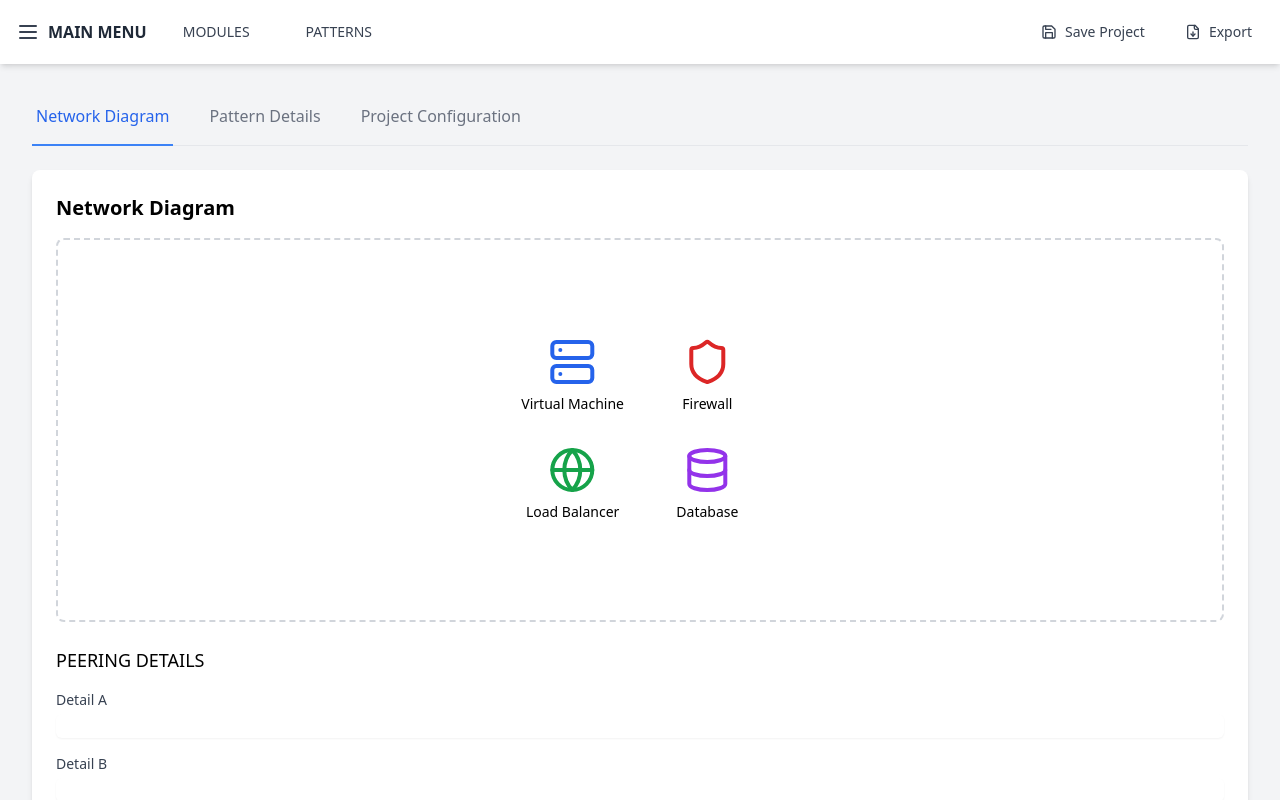
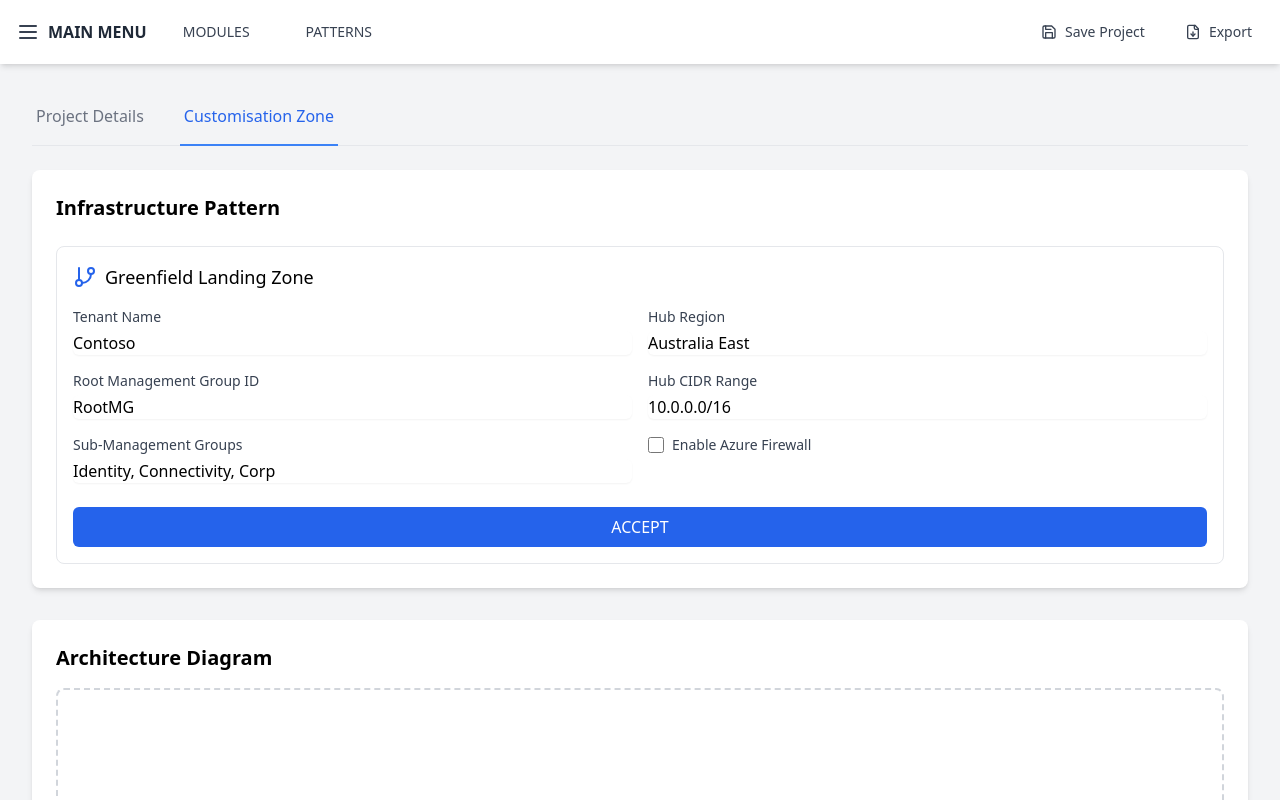
Before and after one commit to charliekw411/DMM, a React (Vite) app: page / in a window 1280 px wide. Shown: the top 800 px of the page. Built offline with nearby package versions, Linux system fonts and the light colour scheme.

Commit message:
ui: fix up Customization Zone page to include pattern input form and create diagram functionality

```diff
--- a/src/App.tsx
+++ b/src/App.tsx
@@ -16,6 +16,16 @@ function App() {
           <div className="border-b border-gray-200">
             <nav className="-mb-px flex space-x-8">
               <button
+                onClick={() => setActiveTab('config')}
+                className={`${
+                  activeTab === 'config'
+                    ? 'border-blue-500 text-blue-600'
+                    : 'border-transparent text-gray-500 hover:text-gray-700 hover:border-gray-300'
+                } whitespace-nowrap py-4 px-1 border-b-2 font-medium`}
+              >
+                Project Details
+              </button>
+              <button
                 onClick={() => setActiveTab('network')}
                 className={`${
                   activeTab === 'network'
@@ -23,27 +33,7 @@ function App() {
                     : 'border-transparent text-gray-500 hover:text-gray-700 hover:border-gray-300'
                 } whitespace-nowrap py-4 px-1 border-b-2 font-medium`}
               >
-                Network Diagram
-              </button>
-              <button
-                onClick={() => setActiveTab('patterns')}
-                className={`${
-                  activeTab === 'patterns'
-                    ? 'border-blue-500 text-blue-600'
-                    : 'border-transparent text-gray-500 hover:text-gray-700 hover:border-gray-300'
-                } whitespace-nowrap py-4 px-1 border-b-2 font-medium`}
-              >
-                Pattern Details
-              </button>
-              <button
-                onClick={() => setActiveTab('config')}
-                className={`${
-                  activeTab === 'config'
-                    ? 'border-blue-500 text-blue-600'
-                    : 'border-transparent text-gray-500 hover:text-gray-700 hover:border-gray-300'
-                } whitespace-nowrap py-4 px-1 border-b-2 font-medium`}
-              >
-                Project Configuration
+                Customisation Zone
               </button>
             </nav>
           </div>
--- a/src/components/network/NetworkDiagram.tsx
+++ b/src/components/network/NetworkDiagram.tsx
@@ -1,90 +1,241 @@
 "use client";
 
-import React from 'react';
-import { Server, Shield, Globe, Database } from 'lucide-react';
+/**
+ * Fixes:
+ * 1. Form state now survives tab‑switches: PatternDetails initialises its local
+ *    state from any existing `config` in context.
+ * 2. ACCEPT sets the config and you immediately see the diagram update.
+ * 3. Only ONE PatternDetails export now – remove duplicate external file.
+ */
 
-// NOTE: original import block preserved; no extra libraries added.
+import React, {
+  useState,
+  createContext,
+  useContext,
+  useEffect,
+  ReactNode,
+} from "react";
+import {
+  GitBranch,
+  Globe,
+  Database,
+  Shield as FirewallIcon,
+  Server,
+} from "lucide-react";
 
-const NetworkDiagram = () => {
-  /**
-   * State controlling whether the VM‑configuration modal is visible.
-   */
-  const [vmOpen, setVmOpen] = React.useState(false);
+/* -------------------------------------------------------------------------- */
+/*                              Shared Context                                */
+/* -------------------------------------------------------------------------- */
 
-  const closeVm = () => setVmOpen(false);
-  const openVm = () => setVmOpen(true);
+type LandingZoneConfig = {
+  tenantName: string;
+  rootMG: string;
+  subMGs: string;
+  hubRegion: string;
+  hubCIDR: string;
+  firewallEnabled: boolean;
+};
+
+const defaultConfig: LandingZoneConfig = {
+  tenantName: "Contoso",
+  rootMG: "RootMG",
+  subMGs: "Identity, Connectivity, Corp",
+  hubRegion: "Australia East",
+  hubCIDR: "10.0.0.0/16",
+  firewallEnabled: false,
+};
+
+const LandingZoneContext = createContext<{
+  config: LandingZoneConfig | null;
+  setConfig: (c: LandingZoneConfig) => void;
+}>({
+  config: null,
+  /* eslint-disable-next-line @typescript-eslint/no-empty-function */
+  setConfig: () => {},
+});
+
+const useLandingZone = () => useContext(LandingZoneContext);
+
+const LandingZoneProvider: React.FC<{ children: ReactNode }> = ({ children }) => {
+  const [config, setConfig] = useState<LandingZoneConfig | null>(null);
+  return (
+    <LandingZoneContext.Provider value={{ config, setConfig }}>
+      {children}
+    </LandingZoneContext.Provider>
+  );
+};
+
+/* -------------------------------------------------------------------------- */
+/*                             PatternDetails UI                              */
+/* -------------------------------------------------------------------------- */
+
+const PatternDetails: React.FC = () => {
+  const { config, setConfig } = useLandingZone();
+
+  // 1️⃣  Initialise local form from existing config or defaults
+  const [form, setForm] = useState<LandingZoneConfig>(config ?? defaultConfig);
+
+  useEffect(() => {
+    // Keep form in sync if config changes elsewhere
+    if (config) setForm(config);
+  }, [config]);
+
+  const onChange =
+    (field: keyof LandingZoneConfig) =>
+    (e: React.ChangeEvent<HTMLInputElement | HTMLTextAreaElement>) => {
+      setForm((prev) => ({
+        ...prev,
+        [field]: field === "firewallEnabled" ? (e.target as HTMLInputElement).checked : e.target.value,
+      }));
+    };
+
+  const accept = () => {
+    setConfig(form);
+  };
 
   return (
     <div className="bg-white p-6 rounded-lg shadow-md">
-      <h2 className="text-xl font-semibold mb-4">Network Diagram</h2>
+      <h2 className="text-xl font-semibold mb-6">Infrastructure Pattern</h2>
 
-      {/* ───────────────────────── Diagram Canvas ───────────────────────── */}
-      <div className="relative h-96 border-2 border-dashed border-gray-300 rounded-lg p-4">
-        <div className="absolute top-1/2 left-1/2 -translate-x-1/2 -translate-y-1/2">
-          <div className="grid grid-cols-2 gap-8">
-            {/* ─── Virtual Machine ────────────────────────────────────────── */}
-            <div className="flex flex-col items-center select-none cursor-pointer" onClick={openVm}>
-              <Server className="h-12 w-12 text-blue-600" />
-              <span className="mt-2 text-sm">Virtual Machine</span>
-            </div>
+      {/* Only Greenfield for brevity */}
+      <div className="border rounded-lg p-4 hover:border-blue-500 transition-colors md:col-span-2">
+        <div className="flex items-center mb-4">
+          <GitBranch className="h-6 w-6 text-blue-600 mr-2" />
+          <h3 className="text-lg font-medium">Greenfield Landing Zone</h3>
+        </div>
 
-            {/* Firewall */}
-            <div className="flex flex-col items-center">
-              <Shield className="h-12 w-12 text-red-600" />
-              <span className="mt-2 text-sm">Firewall</span>
-            </div>
+        <div className="grid md:grid-cols-2 gap-4">
+          {/* Column 1 */}
+          <div className="space-y-4">
+            {["tenantName", "rootMG", "subMGs"].map((id) => (
+              <div key={id}>
+                <label className="block text-sm font-medium text-gray-700" htmlFor={id}>
+                  {id === "tenantName"
+                    ? "Tenant Name"
+                    : id === "rootMG"
+                    ? "Root Management Group ID"
+                    : "Sub‑Management Groups"}
+                </label>
+                <input
+                  id={id}
+                  value={form[id as keyof LandingZoneConfig] as string}
+                  onChange={onChange(id as keyof LandingZoneConfig)}
+                  className="mt-1 block w-full rounded-md border-gray-300 shadow-sm focus:border-blue-500 focus:ring-blue-500"
+                />
+              </div>
+            ))}
+          </div>
 
-            {/* Load Balancer */}
-            <div className="flex flex-col items-center">
-              <Globe className="h-12 w-12 text-green-600" />
-              <span className="mt-2 text-sm">Load Balancer</span>
-            </div>
-
-            {/* Database */}
-            <div className="flex flex-col items-center">
-              <Database className="h-12 w-12 text-purple-600" />
-              <span className="mt-2 text-sm">Database</span>
+          {/* Column 2 */}
+          <div className="space-y-4">
+            {["hubRegion", "hubCIDR"].map((id) => (
+              <div key={id}>
+                <label className="block text-sm font-medium text-gray-700" htmlFor={id}>
+                  {id === "hubRegion" ? "Hub Region" : "Hub CIDR Range"}
+                </label>
+                <input
+                  id={id}
+                  value={form[id as keyof LandingZoneConfig] as string}
+                  onChange={onChange(id as keyof LandingZoneConfig)}
+                  className="mt-1 block w-full rounded-md border-gray-300 shadow-sm focus:border-blue-500 focus:ring-blue-500"
+                />
+              </div>
+            ))}
+            <div className="flex items-center gap-2">
+              <input
+                id="fw-enabled"
+                type="checkbox"
+                checked={form.firewallEnabled}
+                onChange={onChange("firewallEnabled")}
+                className="h-4 w-4 text-blue-600 border-gray-300 rounded"
+              />
+              <label htmlFor="fw-enabled" className="text-sm font-medium text-gray-700">
+                Enable Azure Firewall
+              </label>
             </div>
           </div>
         </div>
+
+        <button
+          onClick={accept}
+          className="mt-6 w-full bg-blue-600 text-white py-2 px-4 rounded-md hover:bg-blue-700 transition-colors"
+        >
+          ACCEPT
+        </button>
+      </div>
+    </div>
+  );
+};
+
+/* -------------------------------------------------------------------------- */
+/*                             NetworkDiagram UI                              */
+/* -------------------------------------------------------------------------- */
+
+const NetworkDiagram: React.FC = () => {
+  const { config } = useLandingZone();
+  const [vmOpen, setVmOpen] = useState(false);
+
+  return (
+    <div className="bg-white p-6 rounded-lg shadow-md mt-8">
+      <h2 className="text-xl font-semibold mb-4">Architecture Diagram</h2>
+      <div className="relative h-96 border-2 border-dashed border-gray-300 rounded-lg p-4">
+        {config ? (
+          <div className="absolute inset-0 flex flex-col items-center justify-center gap-6">
+            <div className="text-center text-lg font-medium">Tenant: {config.tenantName}</div>
+            <div className="grid grid-cols-2 gap-10">
+              <div className="flex flex-col items-center">
+                <Globe className="h-12 w-12 text-green-600" />
+                <span className="mt-2 text-sm">Region: {config.hubRegion}</span>
+              </div>
+              <div className="flex flex-col items-center">
+                <Database className="h-12 w-12 text-purple-600" />
+                <span className="mt-2 text-sm">CIDR: {config.hubCIDR}</span>
+              </div>
+              <div className="flex flex-col items-center">
+                <FirewallIcon className="h-12 w-12 text-red-600" />
+                <span className="mt-2 text-sm">
+                  Firewall: {config.firewallEnabled ? "Enabled" : "Disabled"}
+                </span>
+              </div>
+              <div
+                className="flex flex-col items-center cursor-pointer"
+                onClick={() => setVmOpen(true)}
+              >
+                <Server className="h-12 w-12 text-blue-600" />
+                <span className="mt-2 text-sm">Configure VM</span>
+              </div>
+            </div>
+          </div>
+        ) : (
+          <div className="absolute inset-0 flex items-center justify-center text-gray-400">
+            Fill in the Greenfield Landing Zone and click ACCEPT to generate the diagram.
+          </div>
+        )}
       </div>
 
-      {/* ───────────────────────── Modal Overlay ────────────────────────── */}
+      {/* VM Modal */}
       {vmOpen && (
         <>
-          {/* Darken background */}
-          <div
-            className="fixed inset-0 bg-black/50 z-40"
-            onClick={closeVm}
-            aria-hidden="true"
-          />
-
-          {/* Centered modal */}
+          <div className="fixed inset-0 bg-black/50 z-40" onClick={() => setVmOpen(false)} />
           <div className="fixed inset-0 z-50 flex items-center justify-center px-4">
             <div className="w-full max-w-md bg-white rounded-lg shadow-lg p-6">
               <h4 className="text-base font-semibold mb-4">VM Parameters</h4>
-
               {[
-                { id: 'name', label: 'Name', placeholder: 'vm-prod-01' },
-                { id: 'size', label: 'Size / SKU', placeholder: 'Standard_D2s_v5' },
-                { id: 'os', label: 'Operating System', placeholder: 'Ubuntu 22.04' },
-                { id: 'region', label: 'Region', placeholder: 'Australia East' },
-              ].map(({ id, label, placeholder }) => (
-                <div key={id} className="mt-3 first:mt-0">
-                  <label htmlFor={id} className="block text-sm font-medium text-gray-700">
-                    {label}
-                  </label>
+                { label: "Name", placeholder: "vm-prod-01" },
+                { label: "Size / SKU", placeholder: "Standard_D2s_v5" },
+                { label: "Operating System", placeholder: "Ubuntu 22.04" },
+                { label: "Region", placeholder: config?.hubRegion ?? "Australia East" },
+              ].map(({ label, placeholder }) => (
+                <div key={label} className="mt-3 first:mt-0">
+                  <label className="block text-sm font-medium text-gray-700">{label}</label>
                   <input
-                    id={id}
-                    type="text"
                     placeholder={placeholder}
                     className="mt-1 block w-full rounded-md border-gray-300 shadow-sm focus:border-blue-500 focus:ring-blue-500 text-sm"
                   />
                 </div>
               ))}
-
               <button
-                onClick={closeVm}
+                onClick={() => setVmOpen(false)}
                 className="mt-6 w-full bg-blue-600 hover:bg-blue-700 text-white text-sm font-medium py-2 rounded-md"
               >
                 Save
@@ -93,30 +244,19 @@ const NetworkDiagram = () => {
           </div>
         </>
       )}
-
-      {/* ───────────────────────── Peering Details ──────────────────────── */}
-      <div className="mt-6">
-        <h3 className="text-lg font-medium mb-4">PEERING DETAILS</h3>
-        <div className="space-y-4">
-          {['A', 'B', 'C'].map((letter) => (
-            <div key={letter}>
-              <label
-                htmlFor={`detail-${letter}`}
-                className="block text-sm font-medium text-gray-700"
-              >
-                Detail {letter}
-              </label>
-              <input
-                id={`detail-${letter}`}
-                type="text"
-                className="mt-1 block w-full rounded-md border-gray-300 shadow-sm focus:border-blue-500 focus:ring-blue-500"
-              />
-            </div>
-          ))}
-        </div>
-      </div>
     </div>
   );
 };
 
-export default NetworkDiagram;
+/* -------------------------------------------------------------------------- */
+/*                               Page Wrapper                                 */
+/* -------------------------------------------------------------------------- */
+
+const LandingZonePage: React.FC = () => (
+  <LandingZoneProvider>
+    <PatternDetails />
+    <NetworkDiagram />
+  </LandingZoneProvider>
+);
+
+export default LandingZonePage;
--- a/src/components/patterns/PatternDetails.tsx
+++ b/src/components/patterns/PatternDetails.tsx
@@ -1,5 +1,5 @@
 import React from 'react';
-import { Shield, Network } from 'lucide-react';
+import { Shield, Network, GitBranch } from 'lucide-react';
 
 const PatternDetails = () => {
   return (
@@ -7,6 +7,7 @@ const PatternDetails = () => {
       <h2 className="text-xl font-semibold mb-6">Infrastructure Patterns</h2>
 
       <div className="grid md:grid-cols-2 gap-6">
+        {/* VNET and Firewall Pattern */}
         <div className="border rounded-lg p-4 hover:border-blue-500 cursor-pointer transition-colors">
           <div className="flex items-center mb-4">
             <Shield className="h-6 w-6 text-blue-600 mr-2" />
@@ -28,6 +29,7 @@ const PatternDetails = () => {
           </div>
         </div>
 
+        {/* Simple Infrastructure Pattern */}
         <div className="border rounded-lg p-4 hover:border-blue-500 cursor-pointer transition-colors">
           <div className="flex items-center mb-4">
             <Network className="h-6 w-6 text-blue-600 mr-2" />
@@ -37,6 +39,47 @@ const PatternDetails = () => {
             <div>
               <label className="block text-sm font-medium text-gray-700">Azure Firewall Config</label>
               <textarea className="mt-1 block w-full rounded-md border-gray-300 shadow-sm focus:border-blue-500 focus:ring-blue-500" rows={4}></textarea>
+            </div>
+          </div>
+        </div>
+
+        {/* Greenfield Landing Zone Pattern (combined MG + Connectivity Hub) */}
+        <div className="border rounded-lg p-4 hover:border-blue-500 cursor-pointer transition-colors md:col-span-2">
+          <div className="flex items-center mb-4">
+            <GitBranch className="h-6 w-6 text-blue-600 mr-2" />
+            <h3 className="text-lg font-medium">Greenfield Landing Zone</h3>
+          </div>
+          <div className="grid md:grid-cols-2 gap-4">
+            {/* Column 1: Management Group hierarchy */}
+            <div className="space-y-4">
+              <div>
+                <label className="block text-sm font-medium text-gray-700">Tenant Name</label>
+                <input type="text" placeholder="Contoso" className="mt-1 block w-full rounded-md border-gray-300 shadow-sm focus:border-blue-500 focus:ring-blue-500" />
+              </div>
+              <div>
+                <label className="block text-sm font-medium text-gray-700">Root Management Group ID</label>
+                <input type="text" placeholder="RootMG" className="mt-1 block w-full rounded-md border-gray-300 shadow-sm focus:border-blue-500 focus:ring-blue-500" />
+              </div>
+              <div>
+                <label className="block text-sm font-medium text-gray-700">Sub‑Management Groups</label>
+                <input type="text" placeholder="Identity, Connectivity, Corp" className="mt-1 block w-full rounded-md border-gray-300 shadow-sm focus:border-blue-500 focus:ring-blue-500" />
+              </div>
+            </div>
+
+            {/* Column 2: Connectivity hub details */}
+            <div className="space-y-4">
+              <div>
+                <label className="block text-sm font-medium text-gray-700">Hub Region</label>
+                <input type="text" placeholder="Australia East" className="mt-1 block w-full rounded-md border-gray-300 shadow-sm focus:border-blue-500 focus:ring-blue-500" />
+              </div>
+              <div>
+                <label className="block text-sm font-medium text-gray-700">Hub CIDR Range</label>
+                <input type="text" placeholder="10.0.0.0/16" className="mt-1 block w-full rounded-md border-gray-300 shadow-sm focus:border-blue-500 focus:ring-blue-500" />
+              </div>
+              <div className="flex items-center gap-2">
+                <input id="fw-enabled" type="checkbox" className="h-4 w-4 text-blue-600 border-gray-300 rounded" />
+                <label htmlFor="fw-enabled" className="text-sm font-medium text-gray-700">Enable Azure Firewall</label>
+              </div>
             </div>
           </div>
         </div>
```
